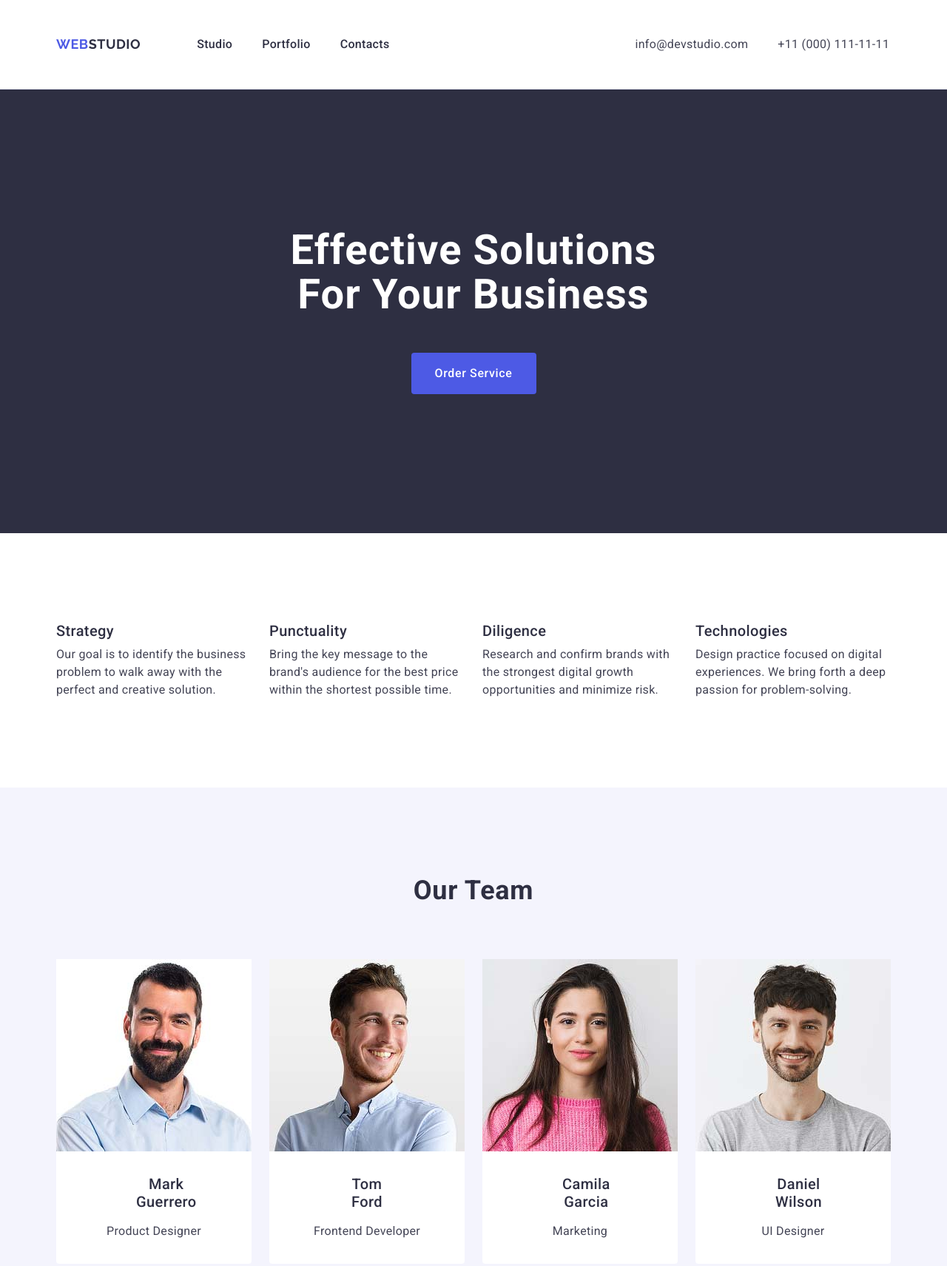
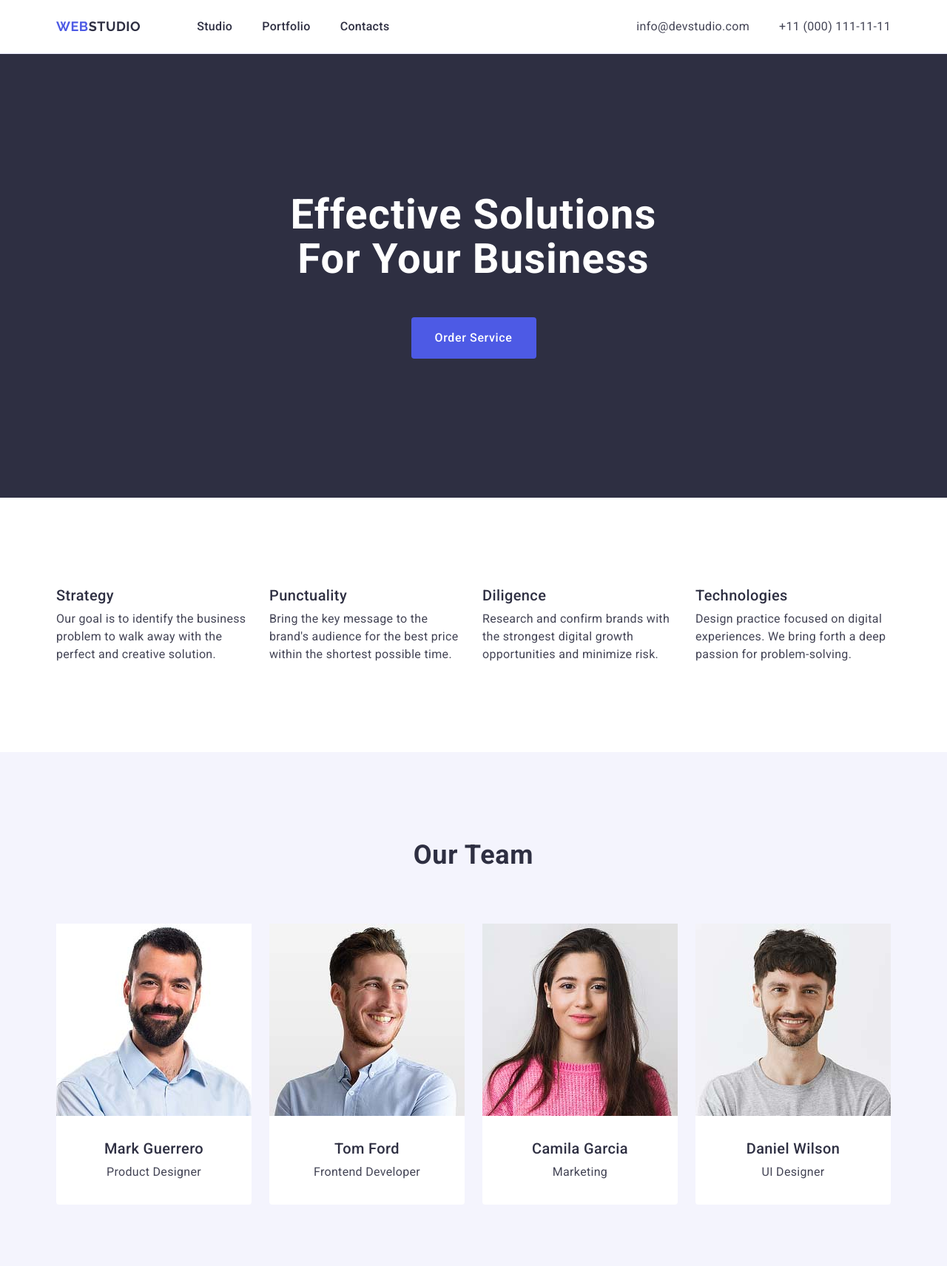
Before and after one commit to vladkot13/goit-markup-hw-03, a plain HTML site: page index.html in a window 1280 px wide. Shown: the top 1712 px of the page at 74% size. Drawn offline with nearby package versions, Linux system fonts and the light colour scheme.

Commit message:
Add files via upload

```diff
--- a/css/styles.css
+++ b/css/styles.css
@@ -60,7 +60,10 @@ a {
     border-bottom: 1px solid #e7e9fc;
 }
 
-.header .container {  display: flex; }
+.header .container {
+    display: flex;
+    align-items: center;
+ }
 
 .header .navigation .logo {
     font-family: "Raleway", sans-serif;
@@ -74,6 +77,7 @@ a {
 }
 
 .navigation {
+    margin-right: auto;
     display: flex;
     align-items: center;
 }
@@ -84,8 +88,6 @@ a {
    gap: 40px;
 
 }
-.header-menu
-{   padding: 24px 0; }
 
 .logo-variation {
     font-family: "Raleway", sans-serif;
@@ -112,8 +114,6 @@ a {
 .contacts {
     display: flex;
     font-style: normal;
-    margin-left: 332px;
-    margin-top: 24px;
 }
 
 .contacts-menu {
@@ -122,7 +122,6 @@ a {
 .contacts-list {
     display: flex;
     gap: 40px;
-    padding-bottom: 24px;
 }
 
 .contacts-menu-item:hover {
@@ -280,9 +279,7 @@ a {
 
 .employees-list {
 
-    width: calc((100% - 72px) / 4);
     text-align: center;
-    display: inline-flex;
     font-weight: 500;
     font-size: 20px;
     line-height: 1.2;
@@ -304,15 +301,10 @@ a {
 .employee-container
 {
     padding: 32px 0;
-    display: flex;
     align-items: center;
     justify-content: center;
     flex-direction: column;
     gap: 8px;
-    border-top-left-radius: 0px;
-    border-top-right-radius: 0px;
-    border-top-right-radius: 4px;
-    border-bottom-left-radius:4px;
 }
 
 .portfolio
@@ -333,7 +325,6 @@ a {
 }
 
 .portfolio-menu {
-    padding: 72px 0;
     display: flex;
     flex-wrap: wrap;
     gap: 24px;
@@ -348,7 +339,6 @@ a {
      padding: 32px 16px;
      border: 1px solid #e7e9fc;
      border-top: none;
-     margin-bottom: 8px
 }
 
 portfolio-menu-list {
@@ -366,7 +356,6 @@ portfolio-menu-list {
     font-size: 20px;
     line-height: 1.2;
     letter-spacing: 0.02em;
-    text-align: center;
     color: #2e2f42;
     margin-bottom: 8px;
 }
@@ -377,7 +366,6 @@ portfolio-menu-list {
     font-size: 16px;
     line-height: 1.5;
     letter-spacing: 0.02em;
-    text-align: center;
     color: #434455;
 
 }
```
